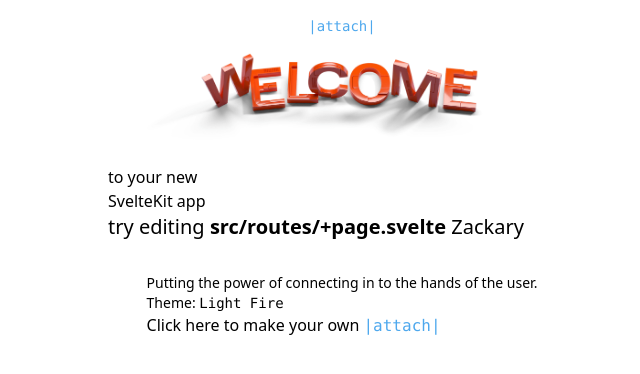
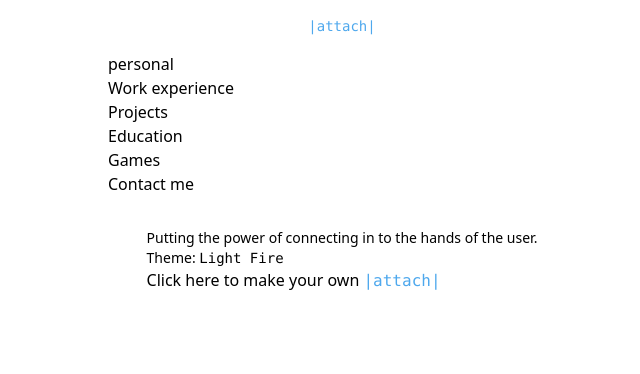
Before and after one commit to ZackarySantana/attach2, a SvelteKit app: page / in a window 1280 px wide. Shown: the top 374 px of the page, without its empty margins (298-938 px from the left). Built offline with nearby package versions, Linux system fonts and the light colour scheme.

Commit message:
Add different sections and bind it to main page

```diff
--- a/src/routes/+page.svelte
+++ b/src/routes/+page.svelte
@@ -1,30 +1,25 @@
 <script>
 	import welcome from '$lib/images/svelte-welcome.webp';
 	import welcome_fallback from '$lib/images/svelte-welcome.png';
+	import Personal from './personal.svelte';
+	import WorkExperience from './work_experience.svelte';
+	import Projects from './projects.svelte';
+	import Education from './education.svelte';
+	import Games from './games.svelte';
+	import Contact from './contact.svelte';
 
 	/** @type {import('./$types').PageData} */
 	export let data;
 </script>
 
 <svelte:head>
-	<title>Home</title>
+	<title>{data.personal.first_name}'s |attach|</title>
 	<meta name="description" content="Svelte demo app" />
 </svelte:head>
 
-<section>
-	<h1>
-		<span class="welcome">
-			<picture>
-				<source srcset={welcome} type="image/webp" />
-				<img src={welcome_fallback} alt="Welcome" />
-			</picture>
-		</span>
-
-		to your new<br />SvelteKit app
-	</h1>
-
-	<h2 class="text-xl">
-		try editing <strong>src/routes/+page.svelte</strong>
-		{data.personal.first_name}
-	</h2>
-</section>
+<Personal resume={data} />
+<WorkExperience resume={data} />
+<Projects resume={data} />
+<Education resume={data} />
+<Games resume={data} />
+<Contact resume={data} />
--- /dev/null
+++ b/src/routes/contact.svelte
@@ -0,0 +1,10 @@
+<script>
+	import Dropdown from './dropdown.svelte';
+
+	/** @type {import('$lib/resume.js').Resume} */
+	export let resume;
+</script>
+
+<Dropdown>
+	<p>Contact me</p>
+</Dropdown>
--- /dev/null
+++ b/src/routes/dropdown.svelte
@@ -0,0 +1,3 @@
+<section>
+	<slot />
+</section>
--- /dev/null
+++ b/src/routes/education.svelte
@@ -0,0 +1,10 @@
+<script>
+	import Dropdown from './dropdown.svelte';
+
+	/** @type {import('$lib/resume.js').Resume} */
+	export let resume;
+</script>
+
+<Dropdown>
+	<p>Education</p>
+</Dropdown>
--- /dev/null
+++ b/src/routes/games.svelte
@@ -0,0 +1,10 @@
+<script>
+	import Dropdown from './dropdown.svelte';
+
+	/** @type {import('$lib/resume.js').Resume} */
+	export let resume;
+</script>
+
+<Dropdown>
+	<p>Games</p>
+</Dropdown>
--- /dev/null
+++ b/src/routes/personal.svelte
@@ -0,0 +1,8 @@
+<script>
+	/** @type {import('$lib/resume.js').Resume} */
+	export let resume;
+</script>
+
+<section>
+	<h1>personal</h1>
+</section>
--- /dev/null
+++ b/src/routes/projects.svelte
@@ -0,0 +1,10 @@
+<script>
+	import Dropdown from './dropdown.svelte';
+
+	/** @type {import('$lib/resume.js').Resume} */
+	export let resume;
+</script>
+
+<Dropdown>
+	<p>Projects</p>
+</Dropdown>
--- /dev/null
+++ b/src/routes/work_experience.svelte
@@ -0,0 +1,10 @@
+<script>
+	import Dropdown from './dropdown.svelte';
+
+	/** @type {import('$lib/resume.js').Resume} */
+	export let resume;
+</script>
+
+<Dropdown>
+	<p>Work experience</p>
+</Dropdown>
```
